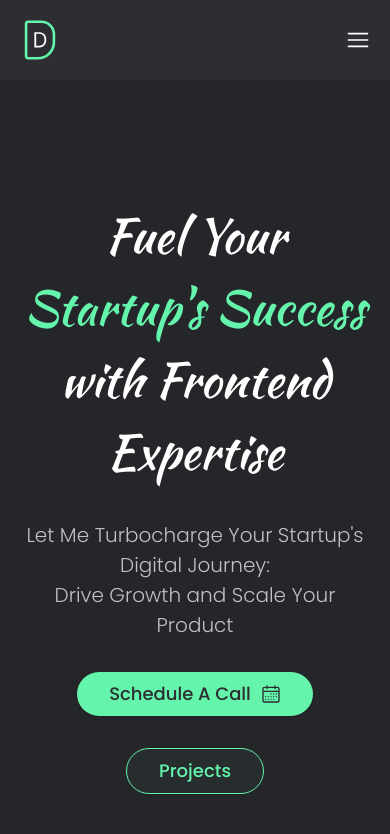
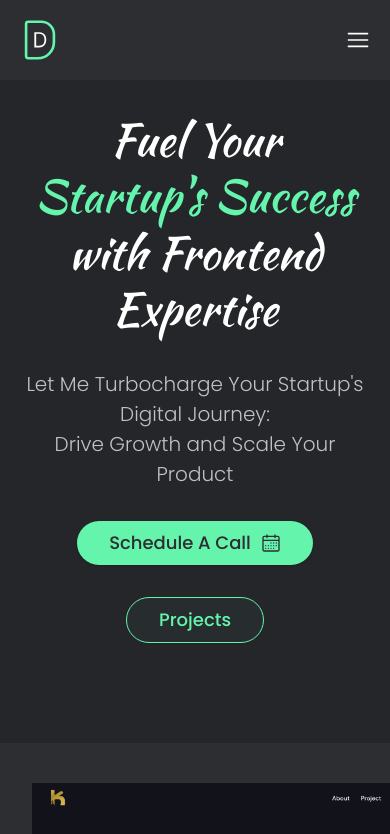
Before and after one commit to DaramolaD/saas_portfolio, a Next.js app: page / in a window 390 px wide. Shown: the top 834 px of the page. Built offline with nearby package versions, Linux system fonts and the light colour scheme.

Commit message:
fixed-hero-line-height

```diff
--- a/components/Hero.jsx
+++ b/components/Hero.jsx
@@ -5,11 +5,11 @@ import { CalendarIcon } from "@radix-ui/react-icons";
 
 const Hero = () => {
   return (
-    <div className="relative w-full bg-bg2-100 h-full pb-[100px] pt-[200px] flex items-center justify-center">
+    <div className="relative w-full bg-bg2-100 h-full pb-[100px] pt-28 sm:pt-[200px] flex items-center justify-center">
       <div className="max-w-screen-2xl">
         <div className="items-center justify-center flex flex-col w-full max-w-screen-2xl px-5 sm:px-10 gap-8">
           <h1
-            className={`text-5xl text-balance md:text-6xl leading-normal 2xl:text-7xl 2xl:leading-normal text-center text-white ${kaushanScript.className}`}
+            className={`text-[45px] text-balance leading-tight md:text-6xl 2xl:text-7xl 2xl:leading-normal text-center text-white ${kaushanScript.className}`}
           >
             Fuel Your
             <span className="text-primary"> Startup&apos;s Success</span> <br />
```
